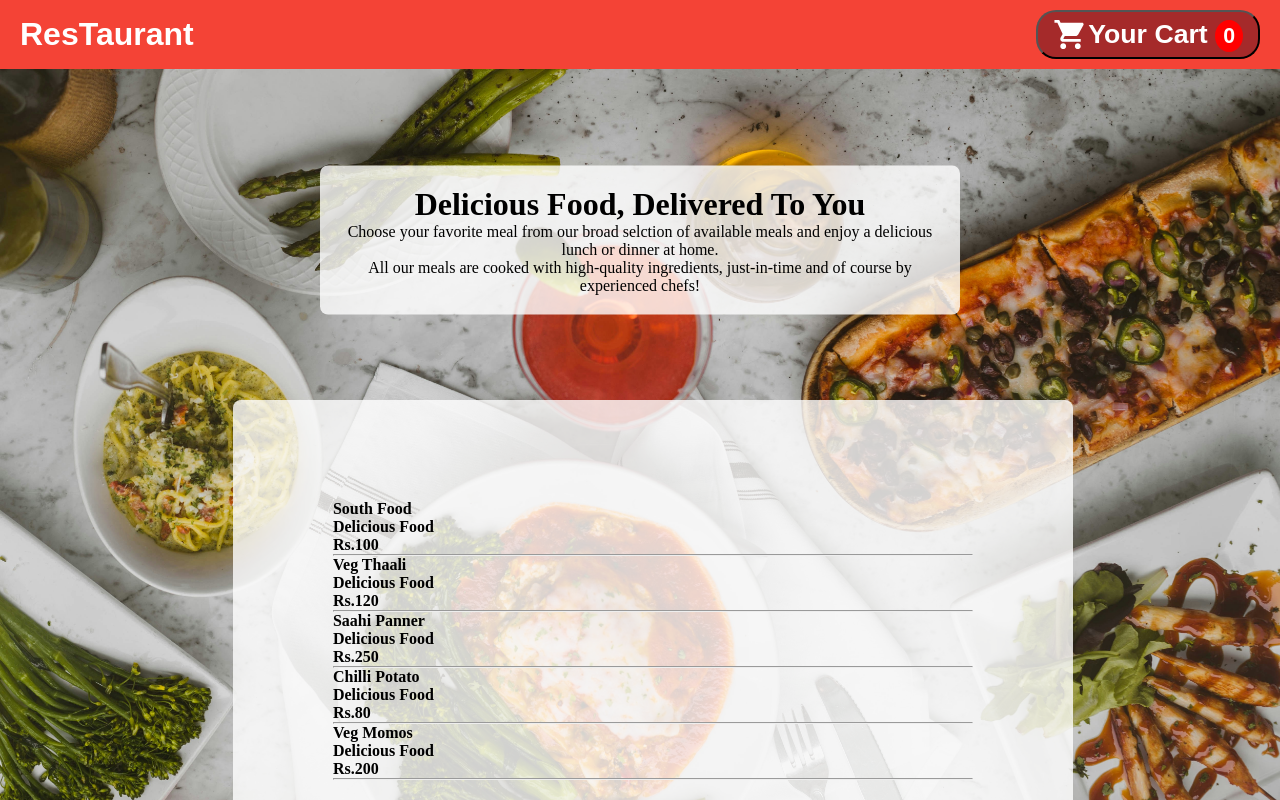
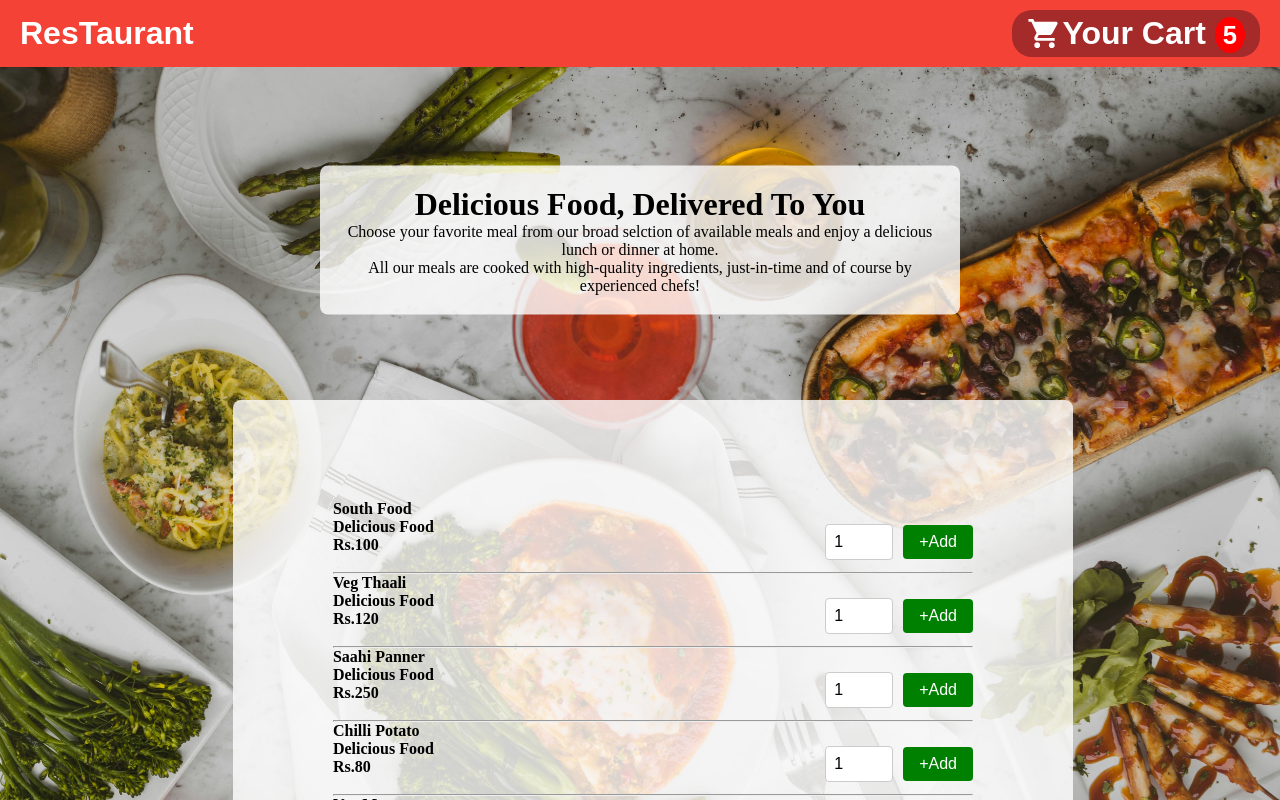
Before and after one commit to Mamta9871/RestaurantSite, a React (Create React App) app: page / in a window 1280 px wide. Shown: the top 800 px of the page. Built offline with nearby package versions, Linux system fonts and the light colour scheme.

Commit message:
add input and button

```diff
--- /dev/null
+++ b/src/components/Button/Add.css
@@ -0,0 +1,36 @@
+form {
+  position: absolute;
+  right: 0;
+  top: 50%;
+  transform: translateY(-50%);
+  display: flex;
+  align-items: center;
+  margin-top: -5%;
+}
+
+input {
+  padding: 8px;
+  border: 1px solid #ccc;
+  border-radius: 4px;
+  font-size: 16px;
+  width: 50px;
+  margin-right: 10px;
+}
+
+button {
+  padding: 8px 16px;
+  background-color: green;
+  color: white;
+  border: none;
+  border-radius: 4px;
+  cursor: pointer;
+  font-size: 16px;
+}
+
+button:hover {
+  background-color: red;
+}
+
+button:active {
+  background-color: red;
+}
--- /dev/null
+++ b/src/components/Button/Add.jsx
@@ -0,0 +1,13 @@
+import React from 'react'
+import './Add.css'
+
+const Add = (props) => {
+  return (
+    <form>
+        <input input={props.id} defaultValue={1} />
+        <button>+Add</button>
+    </form>
+  )
+}
+
+export default Add
--- a/src/components/Header/Header.jsx
+++ b/src/components/Header/Header.jsx
@@ -5,12 +5,14 @@ import Banner from '../Images/Banner.jpg'
 
 
 const Header = () => {
-  const[cart,setCart]=useState(0)
+  const[cart,setCart]=useState(5)
 
-  const HandleChange = () => {
-    cart++
+  const HandleChange = (e) => {
+    setCart(e.target.value)
     setCart(cart)
+
   }
+
   return (
     <>
     <div className='navbar'>
--- a/src/components/Meals/MealItems.css
+++ b/src/components/Meals/MealItems.css
@@ -17,3 +17,7 @@
     padding: 0;
     font-weight: bold;
   }
+
+  .item-actions {
+    position: relative;
+  }
--- a/src/components/Meals/MealItems.jsx
+++ b/src/components/Meals/MealItems.jsx
@@ -1,5 +1,6 @@
-import React from 'react'
+import React, { useState } from 'react'
 import './MealItems.css';
+import Add from '../Button/Add';
 
 const Items = [
     {
@@ -35,21 +36,24 @@ const Items = [
 ]
 const MealItems = () => {
 
+
   return (
-    <>
-    <section className='MealItems'>
-        <ul>{Items.map((val)=>
-            <li>
-                {val.name}
-                <br/>
-                {val.description}
+    <div className='MealItems'>
+        <ul>{Items.map((item)=>
+            <li key={item.id}>
+                <div className='item-info'>
+                    <p>{item.name}</p>
+                    <p>{item.description}</p>
+                    <p>Rs.{item.price}</p>
+                </div>
                 <br />
-                Rs.{val.price}
                 <hr />
+                <div className='item-actions'>
+                <Add id={item.id}/>
+                </div>
             </li>
         )}</ul>
-    </section>
-    </>
+    </div>
   )
 }
 
--- a/src/components/Meals/Meals.jsx
+++ b/src/components/Meals/Meals.jsx
@@ -1,12 +1,14 @@
 import React from 'react'
 import Summary from './Summary'
 import MealItems from './MealItems'
+// import Add from '../Button/Add'
 
 const Meals = () => {
   return (
     <>
     <Summary/>
     <MealItems/>
+    {/* <Add/> */}
     </>
   )
 }
```
